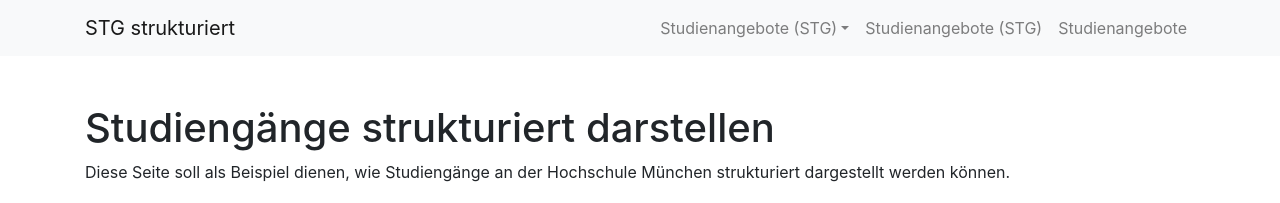
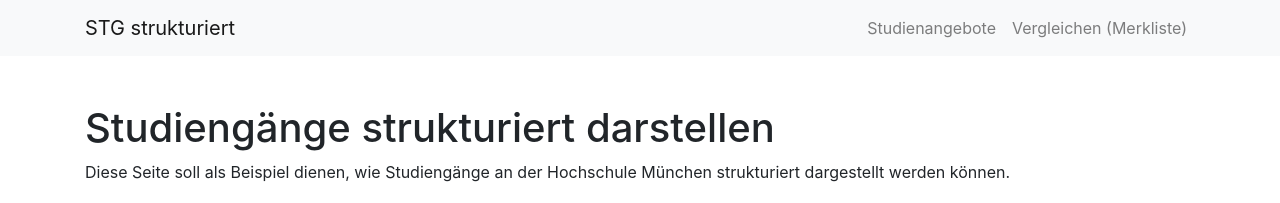
Before and after one commit to tgermer/stg, a Jekyll site: the page built from index.md, in a window 1280 px wide. Shown: the top 203 px of the page. Built offline with Jekyll 4.4.1, drawn with Linux system fonts in a browser that asks for light colours.

Commit message:
Navigation angepasst

```diff
--- a/_includes/nav.html
+++ b/_includes/nav.html
@@ -8,19 +8,27 @@
 			<div class="collapse navbar-collapse" id="navbarSupportedContent">
 				<ul class="navbar-nav ml-auto">
 
-					<li class="nav-item dropdown {% if page.url == "/stg.html" %}active{% endif %}">
+					<li class="nav-item {% if page.url == "/stg.html" %}active{% endif %}"><a class="nav-link" href="{{ site.url }}/stg.html">Studienangebote</a>
+					</li>
+
+					<!-- <li class="nav-item dropdown {% if page.url == "/stg.html" %}active{% endif %}">
 						<a class="nav-link dropdown-toggle" href="#" id="navbarDropdownMenuLink" data-toggle="dropdown" aria-haspopup="true" aria-expanded="false">Studienangebote (STG)</a>
 						<div class="dropdown-menu" aria-labelledby="navbarDropdownMenuLink">
 							<a class="dropdown-item {% if page.url == "/stg.html" %}active{% endif %}" href="{{ site.url }}/stg.html">Übersicht</a>
 							{% for item in site.data.stg %}
 							<a class="dropdown-item {% if page.url == "{{ item.dateiname | datapage_url: 'stg' }}" %}active{% endif %}" href="{{ item.dateiname | datapage_url: 'stg' }}">{{ item.fachrich }} ({{ item.grade_kurz }})</a>
 							{% endfor %}
+					</li> -->
+
+					<li class="nav-item {% if page.url == "/vergleichen.html" %}active{% endif %}"><a class="nav-link" href="{{ site.url }}/vergleichen.html">Vergleichen (Merkliste)</a>
 					</li>
 
-					<li class="nav-item {% if page.url == "/stg.html" %}active{% endif %}"><a class="nav-link" href="{{ site.url }}/stg.html">Studienangebote (STG)</a>
-					</li>
-					<li class="nav-item {% if page.url == "/studienangebot.html" %}active{% endif %}"><a class="nav-link" href="{{ site.url }}/studienangebot.html">Studienangebote</a>
-					</li>
+					<!-- <li class="nav-item {% if page.url == "/stg.html" %}active{% endif %}"><a class="nav-link" href="{{ site.url }}/stg.html">Studienangebote (STG)</a>
+					</li> -->
+
+					<!-- <li class="nav-item {% if page.url == "/studienangebot.html" %}active{% endif %}"><a class="nav-link" href="{{ site.url }}/studienangebot.html">Studienangebote</a>
+					</li> -->
+
 					<!-- <li class="nav-item {% if page.url == "/thema/" %}active{% endif %}"><a class="nav-link" href="{{ site.url }}/thema">{{ site.slogan }}</a>
 					</li> -->
 					<!-- <li class="nav-item dropdown {% if page.dir contains "/programm/" %}active{% endif %}">
```
